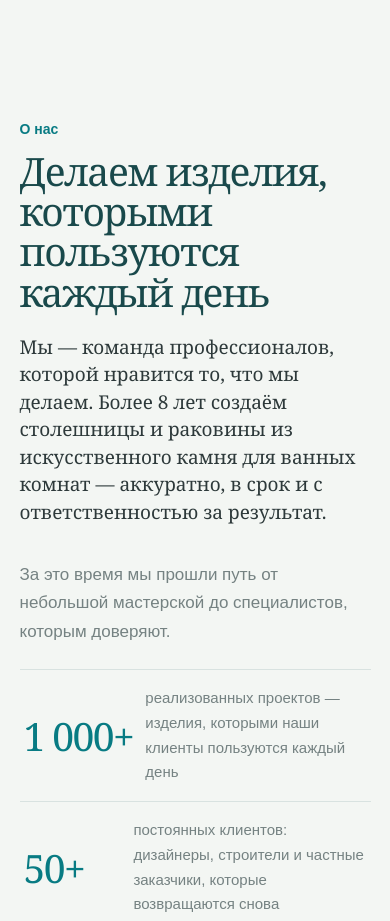
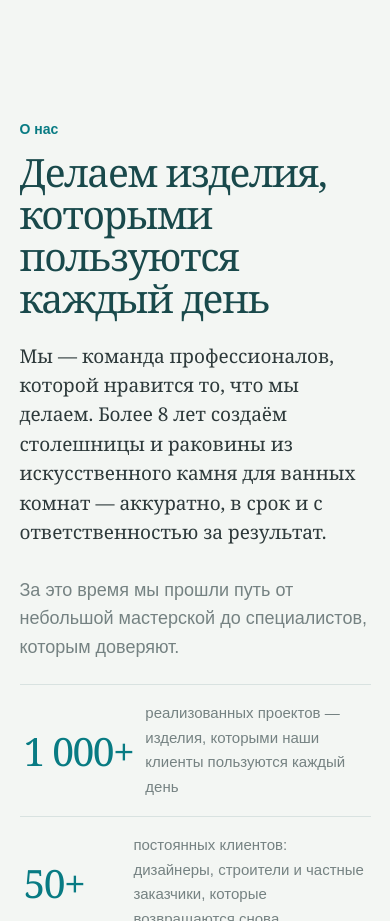
Before and after one commit to vllerka/rakovini, a plain HTML site: page index.html in a window 390 px wide. Shown: the part 3680-4601 px from the top of the page. Drawn offline with Linux system fonts and the light colour scheme.

Commit message:
Упорядочен раздел о мастерской

```diff
--- a/styles.css
+++ b/styles.css
@@ -1047,6 +1047,13 @@ button:focus-visible,
     margin-bottom: clamp(34px, 5vw, 64px);
 }
 
+.info-about__header {
+    grid-template-columns: minmax(0, 1.2fr) minmax(0, 0.8fr);
+    align-items: start;
+    gap: clamp(28px, 3.8vw, 56px);
+    margin-bottom: clamp(28px, 3vw, 42px);
+}
+
 .info-about__title h2,
 .info-material__title h2,
 .info-production__header h2 {
@@ -1060,6 +1067,14 @@ button:focus-visible,
     line-height: 1.03;
 }
 
+.info-about__title h2 {
+    max-width: 760px;
+    font-size: clamp(40px, 3.2vw, 50px);
+    line-height: 1.08;
+    text-wrap: balance;
+    text-transform: none;
+}
+
 .info-about__lead,
 .info-material__description {
     max-width: 760px;
@@ -1070,19 +1085,40 @@ button:focus-visible,
     line-height: 1.45;
 }
 
+.info-about__lead {
+    max-width: 620px;
+    font-size: clamp(19px, 1.6vw, 24px);
+    line-height: 1.55;
+}
+
 .info-about__details {
     display: grid;
-    grid-template-columns: minmax(180px, 0.62fr) minmax(0, 1.38fr);
+    grid-template-columns: minmax(0, 1fr);
     align-items: start;
-    gap: clamp(24px, 4vw, 60px);
+    gap: 22px;
 }
 
 .info-about__journey {
-    max-width: 330px;
+    max-width: 58ch;
     margin: 0;
     color: var(--color-muted);
-    font-size: 17px;
-    line-height: 1.7;
+    font-size: 18px;
+    line-height: 1.6;
+}
+
+@media (max-width: 1200px) {
+    .info-about__header {
+        grid-template-columns: minmax(0, 1fr);
+        gap: 20px;
+    }
+
+    .info-about__title h2 {
+        font-size: clamp(38px, 3.6vw, 48px);
+    }
+
+    .info-about__lead {
+        max-width: 760px;
+    }
 }
 
 .info-stats {
```
